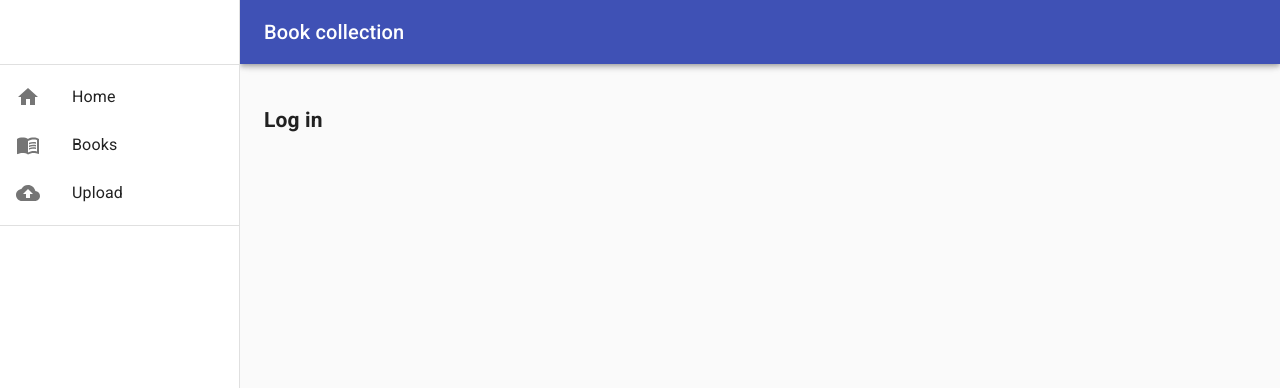
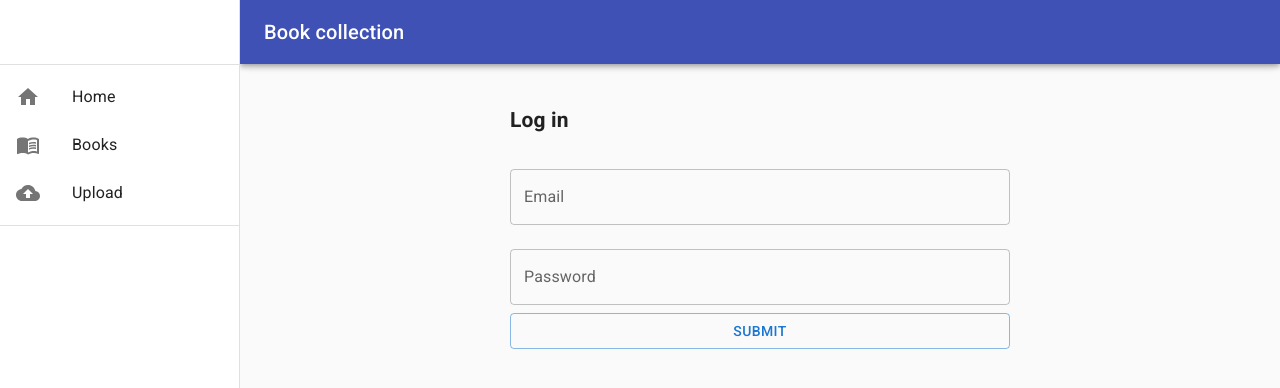
Before and after one commit to Kirill222/lrc2_frontend, a React (Create React App) app: page /login in a window 1280 px wide. Shown: the top 388 px of the page. Built offline with nearby package versions, Linux system fonts and the light colour scheme.

Commit message:
02. Login form with client side validation is created (Formik, Yup, MUI)

```diff
--- a/src/components/AuthPages/LoginPage.jsx
+++ b/src/components/AuthPages/LoginPage.jsx
@@ -2,12 +2,71 @@ import {useFormik} from 'formik'
 import * as yup from 'yup'
 import { TextField } from '@mui/material'
 import { Button } from '@mui/material'
+import styles from './LoginPage.module.css'
+
+
+const validationSchema = yup.object({
+    email: yup.string().email('Enter a valid email').required('Email name is required'),
+    password: yup.string()
+                    .required('No password provided')
+                    .min(8, 'Password is too short - should be 8 chars minimum.')
+                    .matches(/[a-zA-Z]/, 'Password can only contain Latin letters.'),
+  })
+
 
 const LoginPage = () => {
+
+    const formik = useFormik({
+        initialValues: {
+          email: '',
+          password: '',
+        },
+        onSubmit: (values) => {
+          console.log(values)
+        },
+        validationSchema: validationSchema,
+      })
+
+
     return (
-        <div className='login_root'>
-            <form className='login_form'>
+        <div className={styles.login_root}>
+            <form className={styles.login_form}>
                 <h2>Log in</h2>
+                <TextField
+                    fullWidth
+                    id="email"
+                    name='email'
+                    label='Email'
+                    autoComplete='off'
+                    margin='normal'
+                    value={formik.values.email}
+                    onChange={formik.handleChange}
+
+                    error={formik.touched.email && Boolean(formik.errors.email)}
+                    helperText={formik.touched.email && formik.errors.email}
+                    onBlur={formik.handleBlur}
+                />
+                <TextField
+                    fullWidth
+                    type='password'
+                    id="password"
+                    name='password'
+                    label='Password'
+                    autoComplete='off'
+                    margin='normal'
+                    value={formik.values.password}
+                    onChange={formik.handleChange}
+
+                    error={formik.touched.password && Boolean(formik.errors.password)}
+                    helperText={formik.touched.password && formik.errors.password}
+                    onBlur={formik.handleBlur}
+                />
+                <Button
+                    fullWidth
+                    type='submit'
+                    variant="outlined"
+                    margin='normal'
+                    >Submit</Button>
             </form>
         </div>
     )
--- a/src/components/AuthPages/LoginPage.module.css
+++ b/src/components/AuthPages/LoginPage.module.css
@@ -0,0 +1,10 @@
+.login_root {
+    width: 500px;
+    margin: 0 auto;
+}
+
+.login_form {
+    width: 100%;
+    display: flex;
+    flex-direction: column;
+}
```
